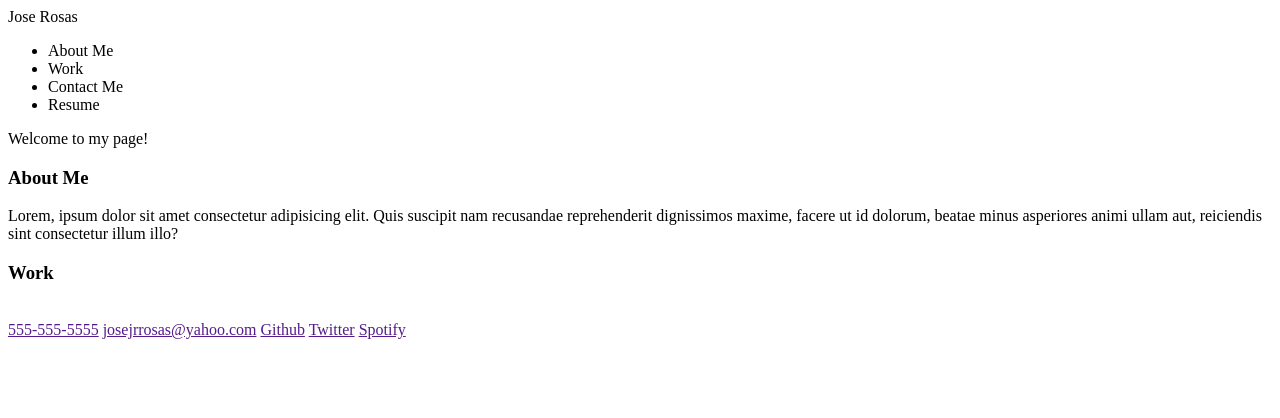
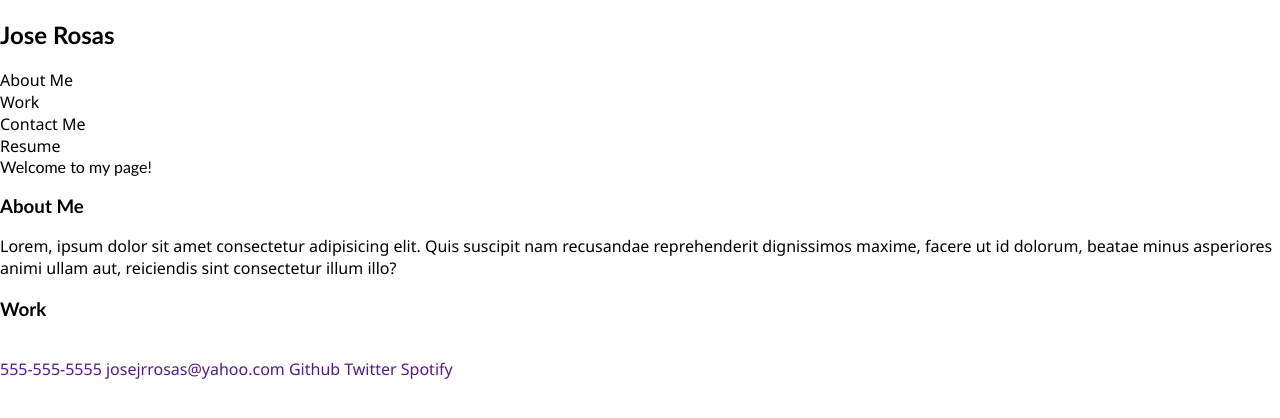
Before and after one commit to josejrrosas/FirstResume, a plain HTML site: page index.html in a window 1280 px wide. Drawn offline with Linux system fonts and the light colour scheme.

Commit message:
added css root colors

```diff
--- a/app.css
+++ b/app.css
@@ -1,16 +1,41 @@
-
+/* variables */
 :root{
     --primary: #198A88;
     --secondary: #324b4A;
 }
 
+/* reset */
+body,p,a,ul,li{
+    margin:0;
+    padding:0;
+    text-decoration: none;
+    font-family:'Segoe UI', Tahoma, Geneva, Verdana, sans-serif;
+}
+
+li{
+    list-style-type: none;
+}
+
+/* base styles  */
+body{
+    overflow-x: hidden;
+    font-family: 'Trebuchet MS', 'Lucida Sans Unicode', 'Lucida Grande', 'Lucida Sans', Arial, sans-serif;
+}
+
 /* small screen */
-@media screen and (min-width:620px){
+@media (200px <= width <=450px){
+    #header{
+        background-color: var(--primary);
+        text-align: center;
+        font-size: 10vw;
+        margin:0px;
+        padding:3% 0px;
 
+    }
 }
 
 /* medium screen */
-@media screen and (min-width:960px){
+@media screen and (min-width:901px){
 
 }
 
--- a/index.html
+++ b/index.html
@@ -9,7 +9,7 @@
   </head>
   <body>
     <section>
-      <header id="header">Jose Rosas</header>
+      <h1 id="header">Jose Rosas</h1>
       <nav id="nav">
         <ul>
           <li>About Me</li>
```
